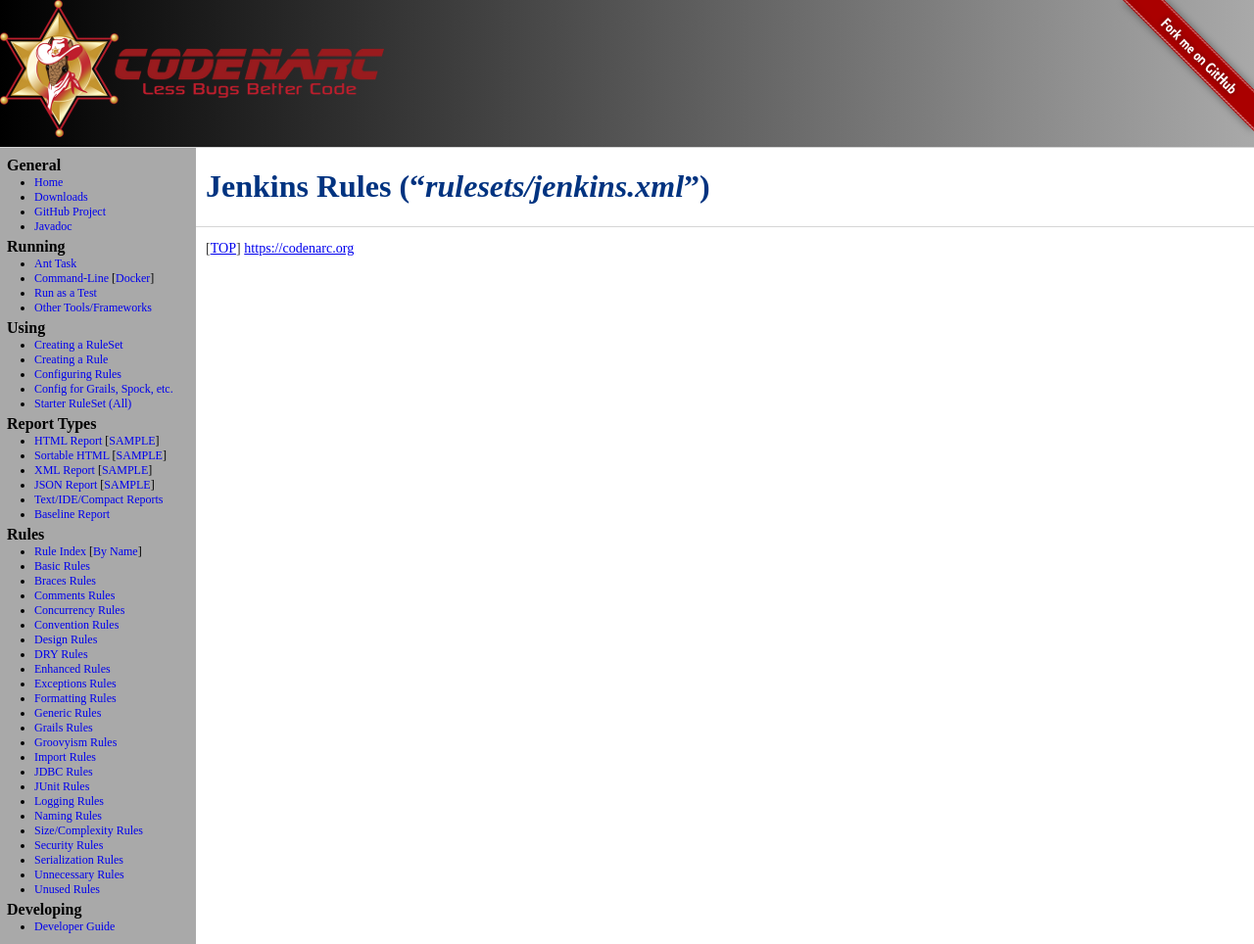
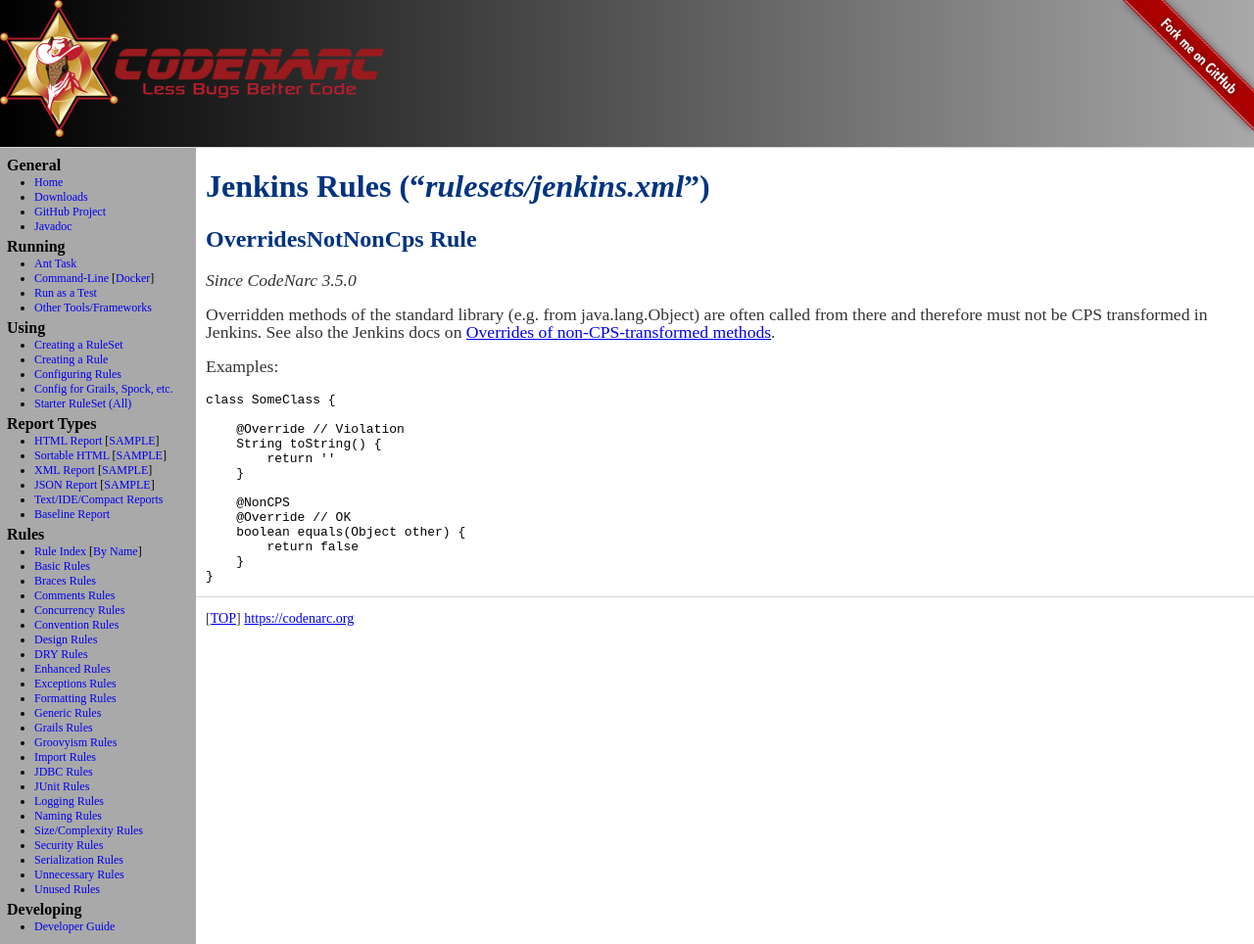
Before and after one commit to CodeNarc/CodeNarc, a Jekyll site: the page built from codenarc-rules-jenkins.md, in a window 1280 px wide. Shown: the whole page at 98% size. Built offline with Jekyll 4.4.1, drawn with Linux system fonts in a browser that asks for light colours.

Commit message:
add OverridesNotNonCpsRule
on-behalf-of: @e-solutions-GmbH <info@esolutions.de>

````diff
--- a/codenarc-rules-jenkins.md
+++ b/codenarc-rules-jenkins.md
@@ -4,3 +4,28 @@ title: CodeNarc - Jenkins Rules
 ---
 
 # Jenkins Rules  ("*rulesets/jenkins.xml*")
+
+## OverridesNotNonCps Rule
+
+*Since CodeNarc 3.5.0*
+
+Overridden methods of the standard library (e.g. from java.lang.Object) are often called from there and therefore must not be CPS transformed in Jenkins.
+See also the Jenkins docs on [Overrides of non-CPS-transformed methods](https://www.jenkins.io/doc/book/pipeline/cps-method-mismatches/#overrides-of-non-cps-transformed-methods).
+
+Examples:
+
+```
+class SomeClass {
+
+    @Override // Violation
+    String toString() {
+        return ''
+    }
+
+    @NonCPS
+    @Override // OK
+    boolean equals(Object other) {
+        return false
+    }
+}
+```
````
Also changed, not shown: codenarc-enhanced-classpath-rules.md (+1 -0 lines).
